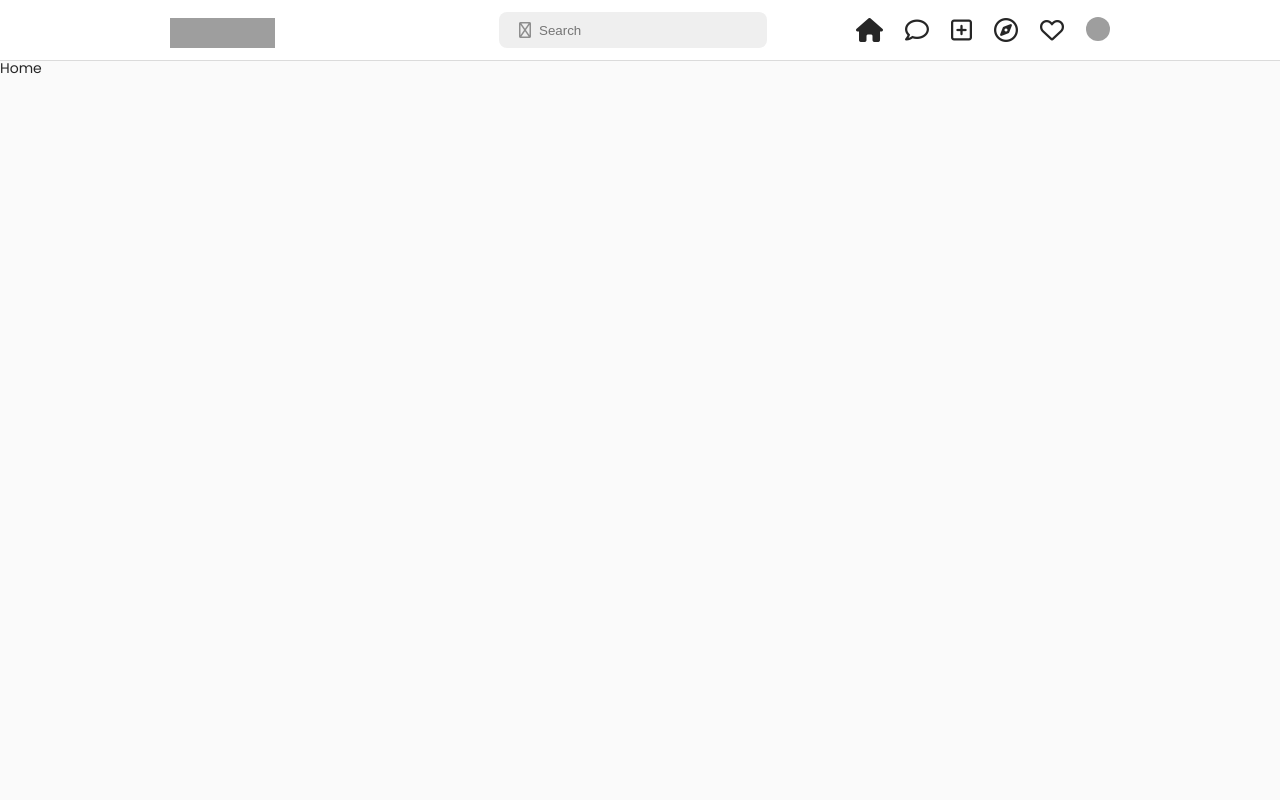
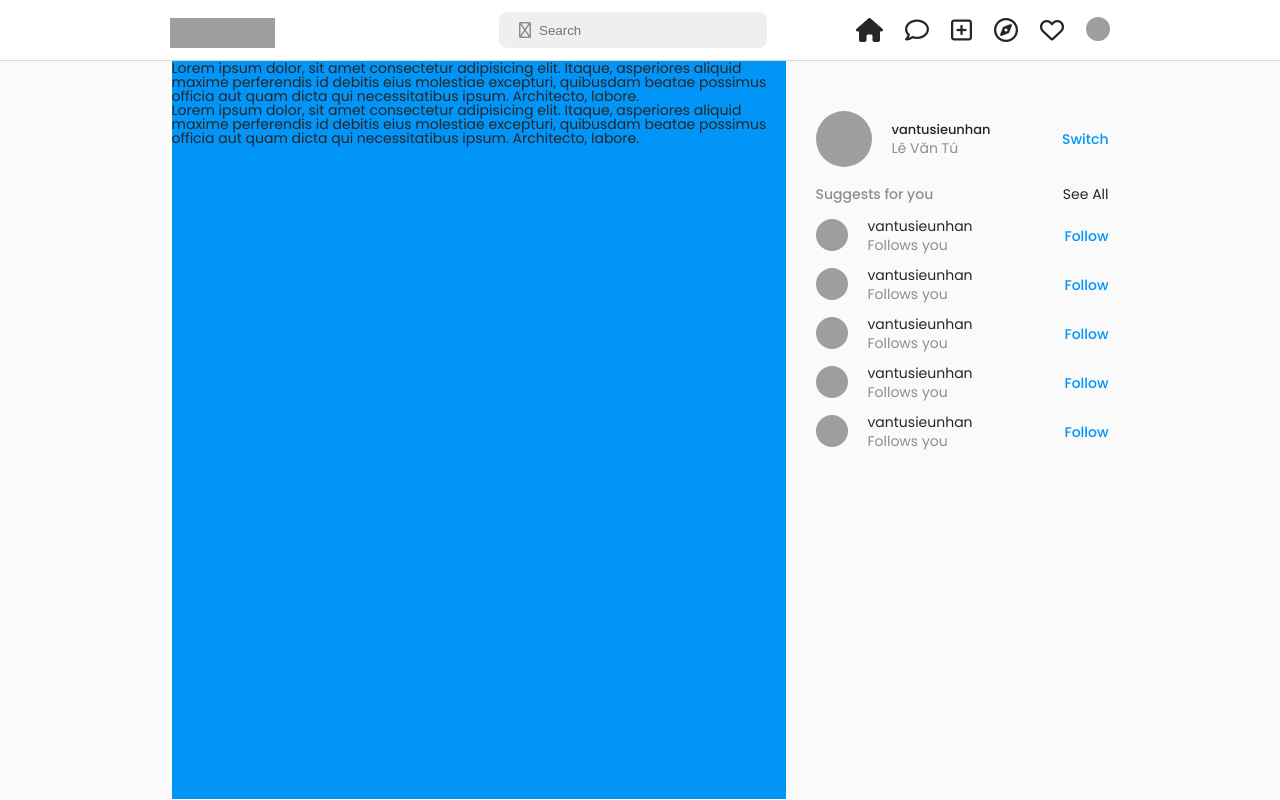
Before and after one commit to tusieunhan/instagram, a React (Create React App) app in the folder client/: page / in a window 1280 px wide. Built offline with nearby package versions, Linux system fonts and the light colour scheme; grey boxes are pictures that could not be loaded.

Commit message:
UI suggest follow

```diff
--- a/client/src/App.js
+++ b/client/src/App.js
@@ -8,6 +8,9 @@ import "./style/basic.scss";
 import Dialog from "./components/Dialog/Dialog";
 import { useSelector } from "react-redux";
 import Confirm from "./components/Dialog/Confirm";
+import Chat from "./components/Chat/Chat";
+import Explore from "./components/Explore/Explore";
+import User from "./components/User/User";
 
 function App() {
   const user = true;
@@ -37,10 +40,15 @@ function App() {
       {box.boxPost && <Dialog overlay times />}
       {user && <Header />}
       {user ? (
-        <Routes>
-          <Route path="/" element={<Home />} />
-          <Route path="/:err" element={<Error />} />
-        </Routes>
+        <div class="container">
+          <Routes>
+            <Route path="/" element={<Home />} />
+            <Route path="/inbox" element={<Chat />} />
+            <Route path="/explore" element={<Explore />} />
+            <Route path="/:user" element={<User />} />
+            <Route path="/:err" element={<Error />} />
+          </Routes>
+        </div>
       ) : (
         <Auth />
       )}
--- /dev/null
+++ b/client/src/components/Chat/Chat.jsx
@@ -0,0 +1,9 @@
+import React from 'react'
+
+const Chat = () => {
+  return (
+    <div>Chat</div>
+  )
+}
+
+export default Chat
--- /dev/null
+++ b/client/src/components/Explore/Explore.jsx
@@ -0,0 +1,9 @@
+import React from 'react'
+
+const Explore = () => {
+  return (
+    <div>Explore</div>
+  )
+}
+
+export default Explore
--- a/client/src/components/Header/Header.jsx
+++ b/client/src/components/Header/Header.jsx
@@ -80,7 +80,7 @@ const Header = () => {
             }`}
             onClick={handleClickBoxPost}
           ></i>
-          <Link className="link" to="/trend">
+          <Link className="link" to="/explore">
             <i className="fa-regular fa-compass"></i>
           </Link>
           <i
--- a/client/src/components/Home/Home.jsx
+++ b/client/src/components/Home/Home.jsx
@@ -1,8 +1,14 @@
 import React from 'react'
-
+import '../../style/home.scss'
+import Posts from './Posts/Posts'
+import Suggest from './Suggest/Suggest'
+import UserSuggest from './Suggest/UserSuggest'
 const Home = () => {
   return (
-    <div>Home</div>
+    <div className='home flex-center'>
+        <Posts />
+        <Suggest />
+    </div>
   )
 }
 
--- /dev/null
+++ b/client/src/components/Home/Posts/Posts.jsx
@@ -0,0 +1,16 @@
+import React from 'react'
+
+const Posts = () => {
+  return (
+    <div className="home-posts">
+        <div className="home-content">
+        Lorem ipsum dolor, sit amet consectetur adipisicing elit. Itaque, asperiores aliquid maxime perferendis id debitis eius molestiae excepturi, quibusdam beatae possimus officia aut quam dicta qui necessitatibus ipsum. Architecto, labore.
+        </div>
+        <div className="home-content">
+        Lorem ipsum dolor, sit amet consectetur adipisicing elit. Itaque, asperiores aliquid maxime perferendis id debitis eius molestiae excepturi, quibusdam beatae possimus officia aut quam dicta qui necessitatibus ipsum. Architecto, labore.
+        </div>
+</div>
+  )
+}
+
+export default Posts
--- /dev/null
+++ b/client/src/components/Home/Suggest/Suggest.jsx
@@ -0,0 +1,34 @@
+import React from 'react'
+import UserSuggest from './UserSuggest'
+
+const Suggest = () => {
+  return (
+    <div className="home-suggest">
+          <div className="home-suggest-user flex-between">
+          <div className="home-suggest-user-info flex gap-20 ">
+            <img src="https://scontent.fsgn16-1.fna.fbcdn.net/v/t39.30808-6/267784333_672733617221809_4327061612588247178_n.jpg?_nc_cat=102&ccb=1-5&_nc_sid=8bfeb9&_nc_ohc=rvPp9sV-2ykAX-QROQp&_nc_ht=scontent.fsgn16-1.fna&oh=00_AT9uuFZQ5fMKmGzgK7z4-wRPm2EA8xzVy8NJ8zmYyZ5Yrg&oe=626C345F" alt="" />
+           <div className="home-suggest-user-name">
+              <p>vantusieunhan</p>
+              <p>Lê Văn Tú</p>
+           </div>
+          </div>
+          <div className="home-suggest-user-switch">
+            <p className='colorlink '>Switch</p>
+          </div>
+          </div>
+          <div className="home-suggest-title flex-between">
+            <p>Suggests for you</p>
+            <p>See All</p>
+          </div>
+          <div className="home-suggest-list">
+             <UserSuggest/>
+             <UserSuggest/>
+             <UserSuggest/>
+             <UserSuggest/>
+             <UserSuggest/>
+          </div>
+      </div>
+  )
+}
+
+export default Suggest
--- /dev/null
+++ b/client/src/components/Home/Suggest/UserSuggest.jsx
@@ -0,0 +1,20 @@
+import React from 'react'
+
+const UserSuggest = () => {
+  return (
+        <div className="home-suggest-follow-item flex-between">
+        <div className="home-suggest-follow-user flex gap-20">
+        <img src="https://reviewnao.com/wp-content/uploads/2021/11/hinh-anh-ma-cute-34.jpg" alt="" />
+        <div className="home-suggest-follow-name">
+        <p>vantusieunhan</p>
+        <p>Follows you</p>
+        </div>
+    </div>
+    <div className="home-suggest-user-switch">
+        <p className='colorlink '>Follow</p>
+    </div>
+    </div>
+  )
+}
+
+export default UserSuggest
--- /dev/null
+++ b/client/src/components/User/User.jsx
@@ -0,0 +1,9 @@
+import React from 'react'
+
+const User = () => {
+  return (
+    <div>User</div>
+  )
+}
+
+export default User
--- a/client/src/style/basic.scss
+++ b/client/src/style/basic.scss
@@ -79,3 +79,7 @@
     right: 50px;
   }
 }
+.container{
+  width: $contensize;
+  margin: 0 auto;
+}
--- /dev/null
+++ b/client/src/style/home.scss
@@ -0,0 +1,76 @@
+@import './var.scss';
+
+
+.home{
+    &-posts{
+        height: calc(100vh - 62px);
+        background-color: red;
+        max-width: 614px;
+        width: 614px;
+        background-color: $colorlink;
+        overflow-y: scroll;
+        &::-webkit-scrollbar{
+            display: none;
+        }
+    }
+    &-suggest{
+        height: calc(100vh - 62px);
+        max-width: 293px;
+        width: 293px;
+        align-self: start;
+        // display: none;
+        margin-left: 30px;
+        &-user{
+            padding: 50px 0 20px 0;
+            & img {
+                width: 56px;
+                height: 56px;
+                border-radius: 50px;
+                object-fit: cover;
+            }
+            &-info{
+                align-items: center;
+            }
+            &-name{
+                & p:nth-child(1){
+                    font-weight: 500;
+                    font-size: 13px;
+                    margin-bottom: 5px;
+                }
+                & p:nth-child(2){
+                    color: $colorhover;
+                }
+            }
+            &-switch{
+                font-weight: 500;
+            }
+        }
+        &-title{
+            margin-bottom: 10px;
+         & p:nth-child(1){
+             font-weight: 500;
+             color: $colorhover;
+         }
+        }
+        &-follow{
+            &-item{
+                padding: 8px 0;
+            }
+            &-user img{
+                width: 32px;
+                height: 32px;
+                object-fit: cover;
+                border-radius: 50px;
+            }
+            &-name{
+                align-items: center;
+                & p:nth-child(1){margin-bottom: 5px;}
+                & p:nth-child(2){color: $colorhover;}
+            }
+
+        }
+    }
+    &-content{
+
+    }
+}
```
